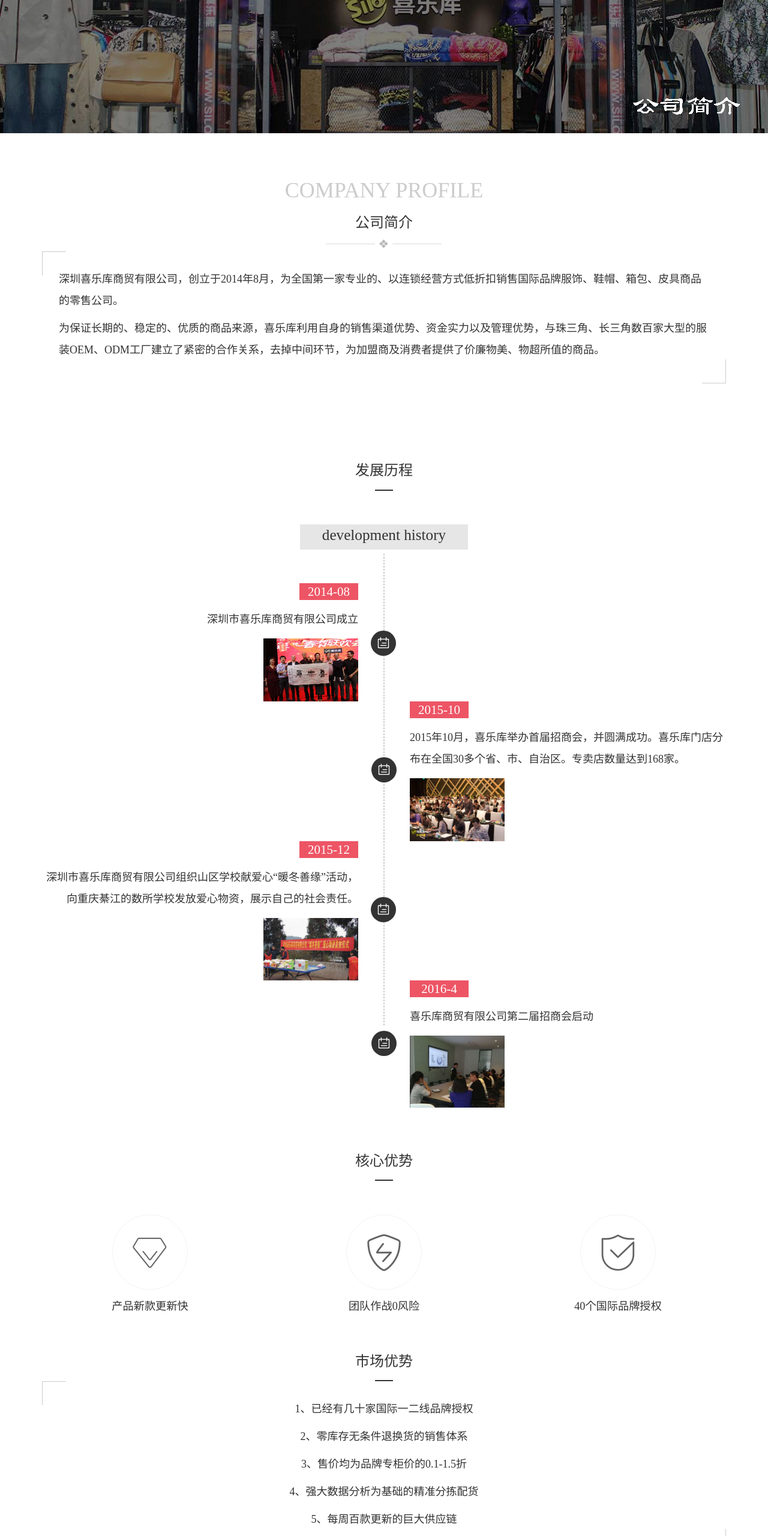
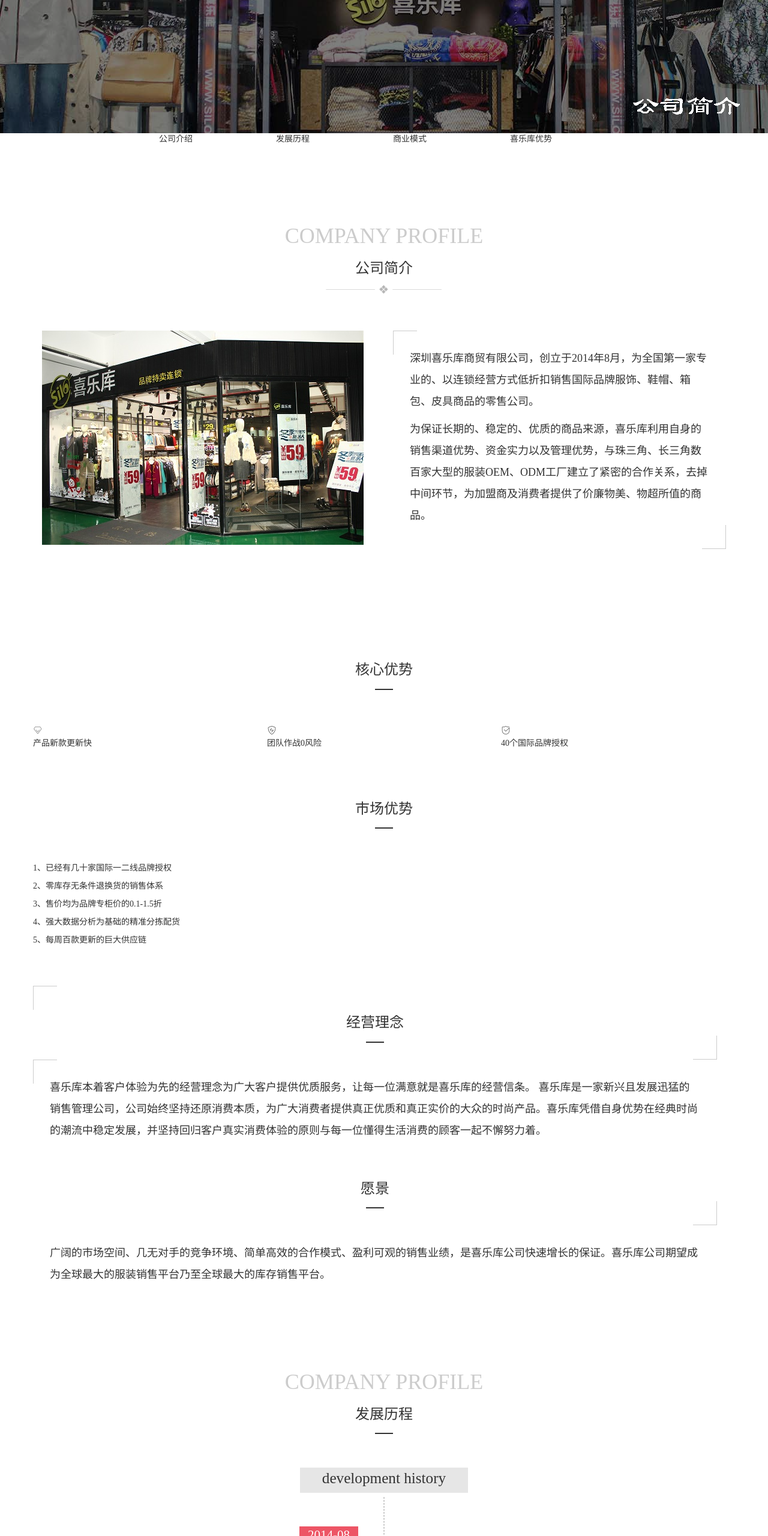
Before and after one commit to junkouhuang/silo, a plain HTML site: page about.html in a window 1280 px wide. Shown: the part 240-2800 px from the top of the page at 60% size. Drawn offline with Linux system fonts and the light colour scheme.

Commit message:
Update about.html

```diff
--- a/about.html
+++ b/about.html
@@ -13,9 +13,11 @@
 		<script type="text/javascript" src="js/less.js" ></script>
     	<!-- iconfont css -->
     	<link rel="stylesheet" href="iconfont/iconfont.css"  type="text/css"/>
+		<!--[if It IE 9]>
+	    <meta http-equiv="Refresh" content="0;url=ie.html" />
+	    <![endif]-->
 	</head>
 	<body >
-
 		<!-- head area -->
 		<div class="head-area-mobile">
 			<nav class="navbar navbar-inverse mobile" role="navigation">
@@ -80,19 +82,106 @@
 		</div>
 		<div class="silo-about-content ">
 			<div class="silo-content">
+				<div class="nav">
 					<div class="container">
-					<div class="row _desc">
+						<div class="row" id="nav">
+							<div class="col-xs-3 col-sm-2  col-sm-offset-2 col-md-3 col-md-offset-2 col-lg-2 col-lg-offset-2 active">公司介绍</div>
+							<div class="col-xs-3 col-sm-2 col-md-2 col-lg-2 ">发展历程</div>
+							<div class="col-xs-3 col-sm-2 col-md-2 col-lg-2 ">商业模式</div>
+							<div class="col-xs-3 col-sm-2 col-md-2 col-lg-2 ">喜乐库优势</div>
+						</div>
+					</div>
+				</div>
+
+				<div id="content">
+				<!-- company profile  -->
+				<div class="container _js  active">
+
+					<div class="row _desc mg">
                         <div class="col-xs-12 col-sm-12 col-md-12 col-lg-12 mg">
                         	<h1>COMPANY PROFILE</h1>
                         	<h3>公司简介</h3>
                         	<div class="line"><img src="img/line.png"/></div>
+							<div class="row mg">
+								<div class="col-xs-12 col-sm-6 col-md-6 col-lg-6">
+									<img src="img/1446388219.jpg" class="_t" />
+								</div>
+								<div class="col-xs-12 col-sm-6 col-md-6 col-lg-6">
 									<div class="introduce">
 										<p>深圳喜乐库商贸有限公司，创立于2014年8月，为全国第一家专业的、以连锁经营方式低折扣销售国际品牌服饰、鞋帽、箱包、皮具商品的零售公司。</p>
 										<p>为保证长期的、稳定的、优质的商品来源，喜乐库利用自身的销售渠道优势、资金实力以及管理优势，与珠三角、长三角数百家大型的服装OEM、ODM工厂建立了紧密的合作关系，去掉中间环节，为加盟商及消费者提供了价廉物美、物超所值的商品。</p>
 									</div>
 								</div>
 							</div>
+                    	</div>
+                 	</div>
+
+					<div class="row core_advantage ">
+						<h3 class="animate-box faded">核心优势</h3>
+						<span class="linellae animate-box faded"></span>
+						<div class="col-xs-12 col-sm-4 col-md-4 col-lg-4 animate-box faded mg">
+							<div class="renewal">
+								<span class="iconfont icon-youshi"></span>
+							</div>
+							<p>产品新款更新快</p>
+						</div>
+						<div class="col-xs-6 col-sm-4 col-md-4 col-lg-4 animate-box faded mg">
+							<div class="risk">
+								<span class="iconfont icon-fengxianbaogao"></span>
+							</div>
+							<p>团队作战0风险</p>
+						</div>
+						<div class="col-xs-6 col-sm-4 col-md-4 col-lg-4 animate-box faded mg">
+							<div class="accredit">
+								<span class="iconfont icon-shouquan1"></span>
+							</div>
+							<p>40个国际品牌授权</p>
+						</div>
+					</div>
+
+					<div class="row bazaar_advantage ">
+						<h3 class="animate-box faded ">市场优势</h3>
+						<span class="linellae animate-box faded"></span>
+						<div class="col-xs-12 col-sm-12 col-md-12 col-lg-12 mg">
+							<div class="content  animate-box faded">
+								<p class="animate-box faded">1、已经有几十家国际一二线品牌授权</p>
+								<p class="animate-box faded">2、零库存无条件退换货的销售体系</p>
+								<p class="animate-box faded">3、售价均为品牌专柜价的0.1-1.5折</p>
+								<p class="animate-box faded">4、强大数据分析为基础的精准分拣配货</p>
+								<p class="animate-box faded">5、每周百款更新的巨大供应链</p>
+							</div>
+						</div>
+					</div>
+
+					<div class="row idea ">
+						<h3 class="animate-box faded ">经营理念</h3>
+						<span class="linellae animate-box faded"></span>
+						<div class="col-xs-12 col-sm-12 col-md-12 col-lg-12 mg">
+							<div class="content animate-box faded">
+								<p>喜乐库本着客户体验为先的经营理念为广大客户提供优质服务，让每一位满意就是喜乐库的经营信条。
+							喜乐库是一家新兴且发展迅猛的销售管理公司，公司始终坚持还原消费本质，为广大消费者提供真正优质和真正实价的大众的时尚产品。喜乐库凭借自身优势在经典时尚的潮流中稳定发展，并坚持回归客户真实消费体验的原则与每一位懂得生活消费的顾客一起不懈努力着。</p>
+							</div>
+						</div>
+					</div>
+
+					<div class="row future mg">
+						<h3 class="animate-box faded">愿景</h3>
+						<span class="linellae animate-box faded"></span>
+						<div class="col-xs-12 col-sm-12 col-md-12 col-lg-12 animate-box faded mg">
+							<div class="content">
+								<p>广阔的市场空间、几无对手的竞争环境、简单高效的合作模式、盈利可观的销售业绩，是喜乐库公司快速增长的保证。喜乐库公司期望成为全球最大的服装销售平台乃至全球最大的库存销售平台。</p>
+							</div>
+						</div>
+					</div>
+
+				</div>
+				<!-- company profile end-->
+
+
+				<!-- development history -->
+				<div class="container _fz">
 						<div class="course mg">
+							<h1>COMPANY PROFILE</h1>
 							<h3 class="animate-box faded">发展历程</h3>
 							<span class="linellae animate-box faded"></span>
 							<div class="row PC mg">
@@ -174,73 +263,45 @@
 
 								</div>
 						</div>
-	                 	<div class="row advantage mg">
-	                 		<h3 class="animate-box faded">核心优势</h3>
-	                 		<span class="linellae animate-box faded"></span>
-	                 		<div class="col-xs-12 col-sm-4 col-md-4 col-lg-4 animate-box faded mg">
-	                 			<div class="renewal">
-	                 				<span class="iconfont icon-youshi"></span>
-	                 			</div>
-	                 			<p>产品新款更新快</p>
-	                 		</div>
-	                 		<div class="col-xs-6 col-sm-4 col-md-4 col-lg-4 animate-box faded mg">
-	                 			<div class="risk">
-	                 				<span class="iconfont icon-fengxianbaogao"></span>
-	                 			</div>
-	                 			<p>团队作战0风险</p>
-	                 		</div>
-	                 		<div class="col-xs-6 col-sm-4 col-md-4 col-lg-4 animate-box faded mg">
-	                 			<div class="accredit">
-	                 				<span class="iconfont icon-shouquan1"></span>
-	                 			</div>
-	                 			<p>40个国际品牌授权</p>
 					</div>
 				</div>
-	                	<div class="row mg">
-	                 		<h3 class="animate-box faded ">市场优势</h3>
-	                 		<span class="linellae animate-box faded"></span>
-	                 		<div class="col-xs-12 col-sm-12 col-md-12 col-lg-12">
-	                 			<div class="_ys">
-		                 			<p class="animate-box faded">1、已经有几十家国际一二线品牌授权</p>
-		                 			<p class="animate-box faded">2、零库存无条件退换货的销售体系</p>
-		                 			<p class="animate-box faded">3、售价均为品牌专柜价的0.1-1.5折</p>
-		                 			<p class="animate-box faded">4、强大数据分析为基础的精准分拣配货</p>
-		                 			<p class="animate-box faded">5、每周百款更新的巨大供应链</p>
-	                 			</div>
-	                 		</div>
-	                 	</div>
-	                 	<div class="row mg">
-	                 		<h3 class="animate-box faded">经营理念</h3>
-	                 		<span class="linellae animate-box faded"></span>
-	                 		<div class="col-xs-12 col-sm-12 col-md-12 col-lg-12">
-	                 			<div class="idea animate-box faded">
-	                 				<p>喜乐库本着客户体验为先的经营理念为广大客户提供优质服务，让每一位满意就是喜乐库的经营信条。
-								喜乐库是一家新兴且发展迅猛的销售管理公司，公司始终坚持还原消费本质，为广大消费者提供真正优质和真正实价的大众的时尚产品。喜乐库凭借自身优势在经典时尚的潮流中稳定发展，并坚持回归客户真实消费体验的原则与每一位懂得生活消费的顾客一起不懈努力着。</p>
+				<!-- development history end-->
+
+				<!-- module-->
+				<div class="container _ms">
+					<div class="mg">
+						<h1 class="animate-box faded">COMPANY PROFILE</h1>
+						<h3 class="animate-box faded">商业模式介绍</h3>
+						<h4 class="animate-box faded">商业模式：</h4>
+						<p class="animate-box faded">1、批量超低价收购外贸代工厂挤压库存（在价位上就比同行更有优势，并且是装柜质量。如：一般的收库存的好的坏的必须一起收，我们公司只收优质的，在每件衣服的价格上让利一些给工厂。所以从源头上就控制好了货品）</p>
+						<p class="animate-box faded">2、没有销售的衣服在工厂的库存就是一堆堆的积压品，喜乐库变废为宝：将库存分拣后，进行编号，定价，录入，吊牌，包装。（把库存货已专柜形象出售，更好的提升产品形象）</p>
+						<p class="animate-box faded">3、以低于生产成本的批发价分销至全国多家加盟连锁店（让每家加盟者从成本，货品，商品价格等在同行中更有优势）</p>
+						<p class="animate-box faded">4、以品牌专柜1折的价格在零售店销售（如此吸引的价格，没有理由被买家拒绝）</p>
+						<h4  class="animate-box faded">商业模式总结：</h4>
+						<p class="animate-box faded">当今，很多实体店铺被电商打压得非常厉害，很多实体在寻求新的发展和契机。我们的商业模式就是可以在电商横行的时代拥有不可颠覆的模式。我们是电商与实体的优势结合体。电商的价格，专柜的品质。所以我们在半年8—12 月里，全国迅速的加盟了70多家，并且每月还以平方数的速度增长。而且每家的生意都是空前火爆，这也激发了我们做大做强的信心。我们不再像传统模式那样，自己工厂，自己开发品牌，自产自销。成本大，效益不高。在服饰更新迅速的行业里，大家都知道库存是个致命的硬伤。我们直接把工厂环节去掉，让各大厂家为我们生产，而不需要我们自己生产。从种类上丰富了店铺，跟着潮流走，也消除了库存货是过时货，老货，旧货的顾虑。我们库存的实力是全球服装工厂停工，我们的衣服可够全球人类穿6年。可想而知我们库存有多大量，也打消了店主对库存充足量的疑虑。并且我们公司是所有同行中可以做到零库存承诺，如果做过服装的同行就知道，服装是相当赚钱的，但是往往压力都在库存上，我们公司可以做到，把不好销售的，把您觉得不满意的，把您觉得过时的统统都可以跟公司换货，退货。让您真正做到0风险，高利润，坐享其成的高回报。</p>
 					</div>
 
 				</div>
-	                 	</div>
-	                 	<div class="row">
-	             			<h3 class="animate-box faded">愿景</h3>
-	                 		<span class="linellae animate-box faded"></span>
-	                 		<div class="col-xs-12 col-sm-12 col-md-12 col-lg-12 animate-box faded">
-	                 			<div class="future">
-	                 				<p>广阔的市场空间、几无对手的竞争环境、简单高效的合作模式、盈利可观的销售业绩，是喜乐库公司快速增长的保证。喜乐库公司期望成为全球最大的服装销售平台乃至全球最大的库存销售平台。</p>
+				<!-- module end -->
+
+				<!-- advantage -->
+				<div class="container _ys">
+					<div class="mg">
+						<h1 class="animate-box faded">COMPANY PROFILE</h1>
+						<h3 class="animate-box faded">加盟商选择喜乐库的核心优势</h3>
+						<p class="animate-box faded">1、供应链资源整合---已建立长三角及珠三角采购办事处，并建立起完善的采购系统</p>
+						<p class="animate-box faded">2、品牌授权---已有几十家国际一二线品牌授权</p>
+						<p class="animate-box faded">3、精准分拣配货--强大的数据分析为基础，不同的门店有不同的分拣和配货模式，作业流程及货物分拣的精准度大幅提升，商品的出错率低于千分之一</p>
+						<p class="animate-box faded">4、销售价格优势---售价均为品牌专柜价的0.5-1.5折，更低于生产成本（举例：一件衣服的零售价300元，通常厂家出货价格在105元，生产成本70元左右。价值在300元的衣服，喜乐库的最高售价69元，通常售价在39元。）</p>
+						<p class="animate-box faded">5、采购成本优势---规模采购、为生产厂家排忧、降低厂家仓储费用</p>
+						<p class="animate-box faded">6、零库存、无条件退换货体系---无忧加盟的合作模式，加盟商可以选择无条件退换货，减低经营风险</p>
+						<p class="animate-box faded">7、每周百款商品更新---巨大供应链做后盾，商品类目齐全，针对各年龄段的消费群体</p>
+						<p class="animate-box faded">8、经验丰富---公司股东十余年服装经营经验，货源渠道充足，操作实作可靠</p>
+						<p class="animate-box faded">9、门店业绩优良---喜乐库于2014年8月份成立，截止到2015年底，共开设门店数量200多家。喜乐库全线门店盈利率春夏达到90%秋冬达到97%以上，远超过同行业门店盈利率30%</p>
 					</div>
 				</div>
-	                 	</div>
-					</div>
-					<div class="grow">
-	             		<div class="container">
-		         			<div class="col-xs-12 col-sm-12 col-md-12 col-lg-12">
-		             			<div class="left">
-		             			</div>
-		         				<div class="right">
-		             			</div>
-		             		</div>
-	             		</div>
-             		</div>
-				</div>
+				<!-- advantage -->
+
 				</div>
 		</div>
 		<!-- ## publicity area end ## -->
```
Lines whose indentation alone changed are shown as unchanged.
